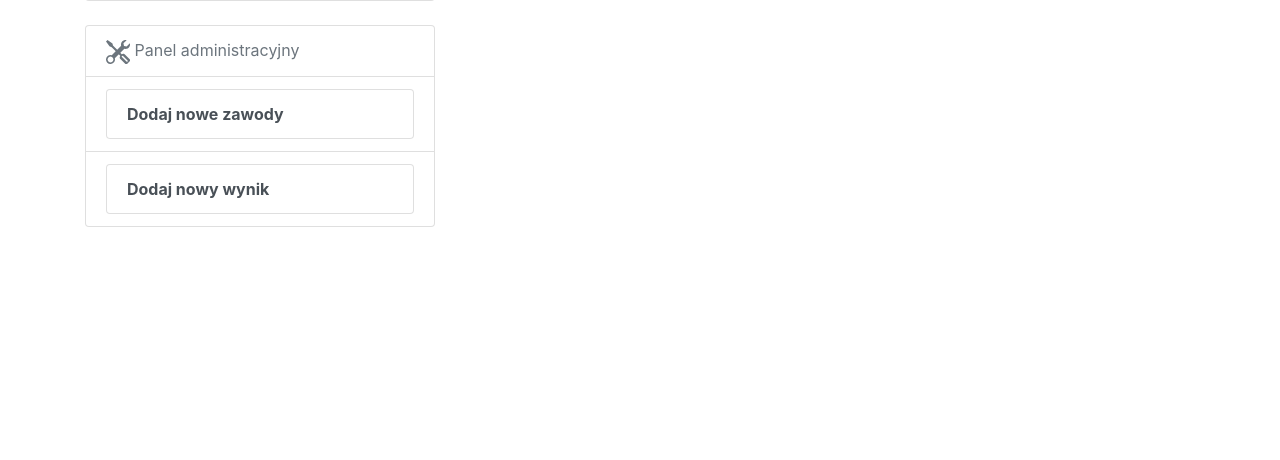
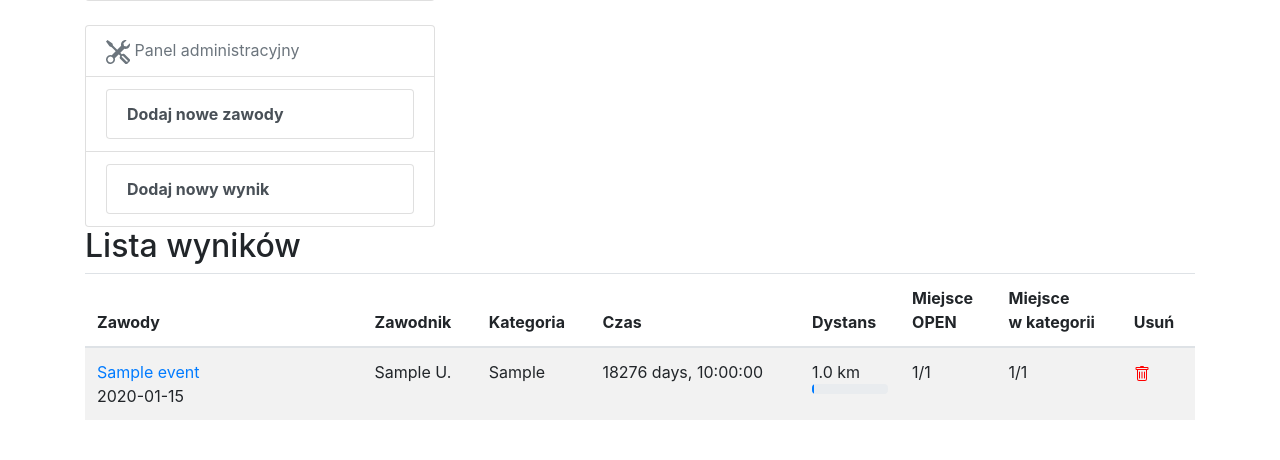
Before and after one commit to Wydzials/TeamStats, a Flask app: page /team in a window 1280 px wide. Shown: the part 625-1085 px from the top of the page. Before the commit the page ends 852 px from the top, so only its background shows below. Run offline with Flask 2, Linux system fonts and the light colour scheme; the visitor is signed in with stand-in values (Sample User, id 1); tables that the repository leaves empty hold one stand-in row (values such as "Sample post"); some libraries are stand-ins or nearby versions.

Commit message:
Add list of results to main page

```diff
--- a/templates/team.html
+++ b/templates/team.html
@@ -126,6 +126,59 @@
     </div>
 </div>
 
+<div class="row">
+    <div class="col">
+        <h2>Lista wyników</h2>
+        <table class="table table-hover table-striped">
+            <thead>
+                <tr>
+                    <th class="w-25">Zawody</th>
+                    <th>Zawodnik</th>
+                    <th>Kategoria</th>
+                    <th>Czas</th>
+                    <th>Dystans</th>
+                    <th>Miejsce<br>OPEN</th>
+                    <th>Miejsce<br>w kategorii</th>
+
+                    {% if session["username"] == "admin" %}
+                    <th>Usuń</th>
+                    {% endif %}
+                </tr>
+            </thead>
+
+            <tbody>
+                {% for result in results %}
+                <tr>
+                    <td><a href="/event/{{ result.event.id }}">{{ result.event.name }}</a> <br>{{ result.event.date.date() }}</td>
+                    <td>{{ result.rider.first_name }} {{ result.rider.last_name[0] }}.</td>
+                    <td>{{ result.category }}</td>
+
+                    <td>{{ result.time }}</td>
+                    <td>{{ result.distance }} km
+                        <div class="progress" style="height: 10px;">
+                            <div class="progress-bar" role="progressbar" style="width: {{2.5 * result.distance }}%" aria-valuenow="100" aria-valuemin="0" aria-valuemax="100"></div>
+                        </div>
+                    </td>
+                    <td>{{ result.place_open }}/{{ result.riders_open }}</td>
+                    <td>{{ result.place_category }}/{{ result.riders_category }}</td>
+
+                    {% if session["username"] == "admin" %}
+                    <td>
+                        <a href="/result/delete/{{ result.id }}">
+                            <svg width="1em" height="1em" viewBox="0 0 16 16" class="bi bi-trash" fill="red" xmlns="http://www.w3.org/2000/svg">
+                                <path d="M5.5 5.5A.5.5 0 0 1 6 6v6a.5.5 0 0 1-1 0V6a.5.5 0 0 1 .5-.5zm2.5 0a.5.5 0 0 1 .5.5v6a.5.5 0 0 1-1 0V6a.5.5 0 0 1 .5-.5zm3 .5a.5.5 0 0 0-1 0v6a.5.5 0 0 0 1 0V6z" />
+                                <path fill-rule="evenodd" d="M14.5 3a1 1 0 0 1-1 1H13v9a2 2 0 0 1-2 2H5a2 2 0 0 1-2-2V4h-.5a1 1 0 0 1-1-1V2a1 1 0 0 1 1-1H6a1 1 0 0 1 1-1h2a1 1 0 0 1 1 1h3.5a1 1 0 0 1 1 1v1zM4.118 4L4 4.059V13a1 1 0 0 0 1 1h6a1 1 0 0 0 1-1V4.059L11.882 4H4.118zM2.5 3V2h11v1h-11z" />
+                            </svg>
+                        </a>
+                    </td>
+                    {% endif %}
+                </tr>
+                {% endfor %}
+            </tbody>
+        </table>
+    </div>
+</div>
+
 <br>
 
 {% endblock %}
```
